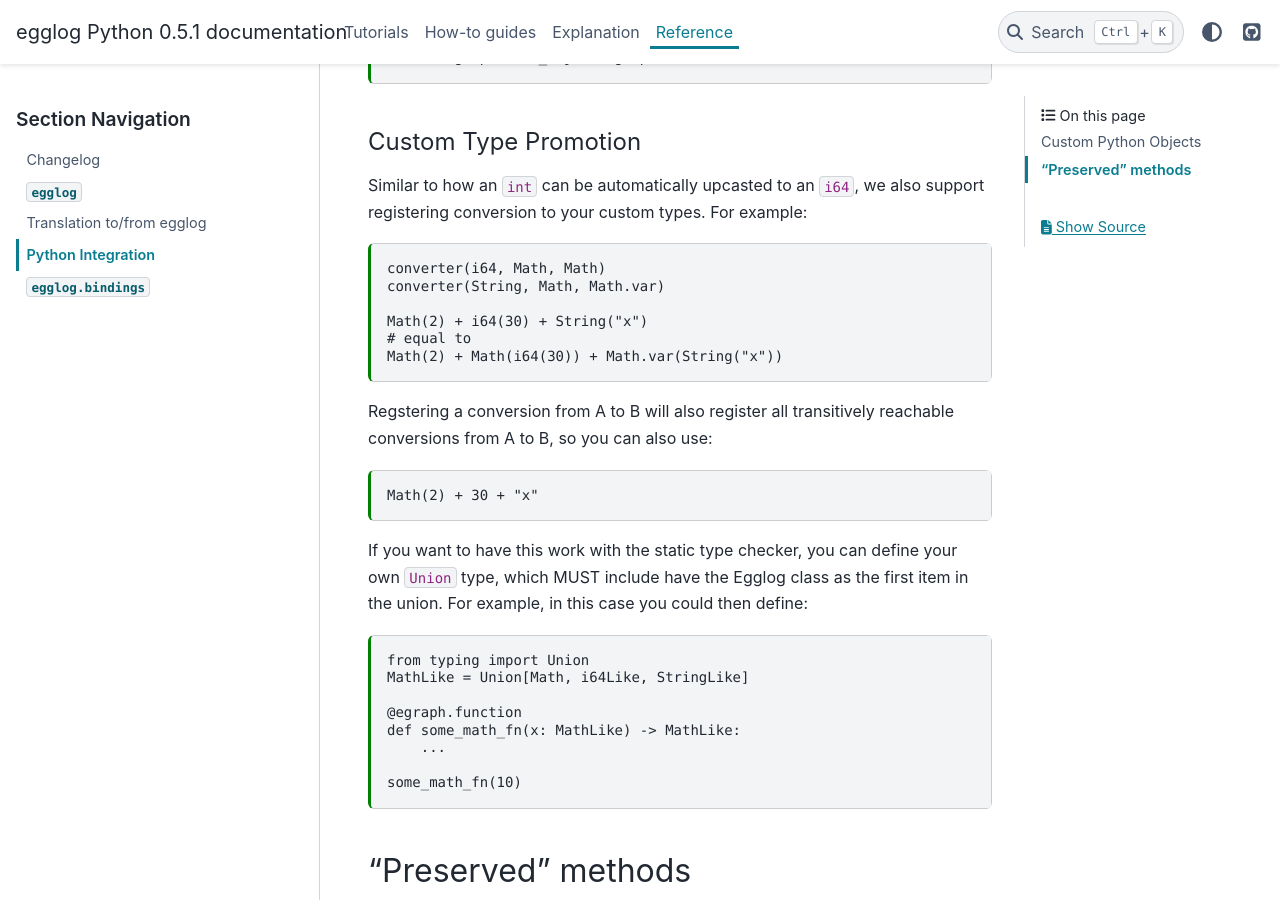
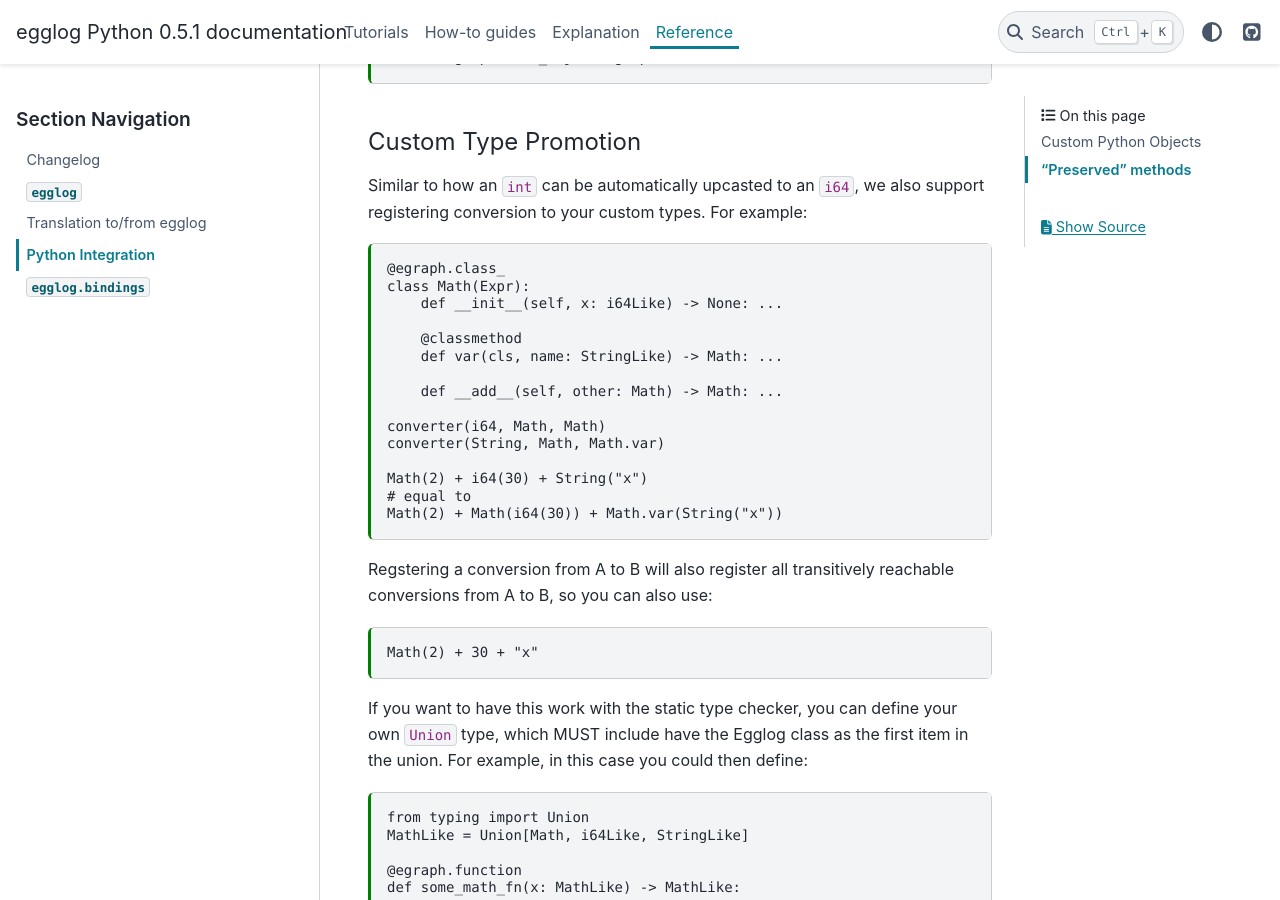
Before and after one commit to egraphs-good/egglog-python, a Sphinx documentation site: the page built from docs/reference/python-integration.md, in a window 1280 px wide and 900 px high, scrolled down 2828 px. Built offline with Sphinx 7.4.7 and the PyData theme 0.15.4, drawn with Linux system fonts in a browser that asks for light colours; pages that are not in the unit, such as notebooks, are missing from menus; the version number is read from the project's files by our own code.

Commit message:
Fix docs

````diff
--- a/docs/reference/python-integration.md
+++ b/docs/reference/python-integration.md
@@ -118,6 +118,15 @@ assert egraph.load_object(egraph.extract(evalled)) == 3
 Similar to how an `int` can be automatically upcasted to an `i64`, we also support registering conversion to your custom types. For example:
 
 ```{code-cell} python
+@egraph.class_
+class Math(Expr):
+    def __init__(self, x: i64Like) -> None: ...
+
+    @classmethod
+    def var(cls, name: StringLike) -> Math: ...
+
+    def __add__(self, other: Math) -> Math: ...
+
 converter(i64, Math, Math)
 converter(String, Math, Math.var)
 
````
Also changed, not shown: 1 other file.
